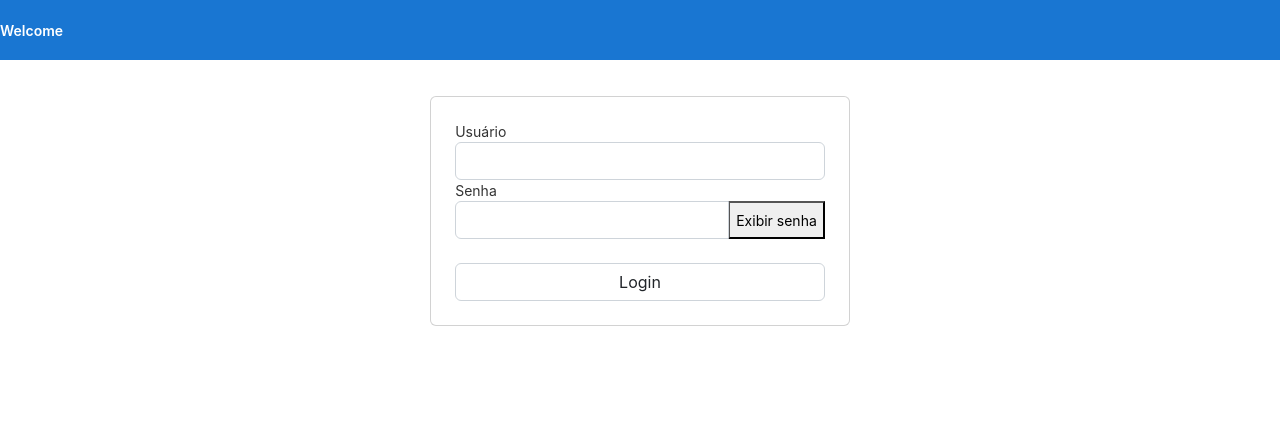
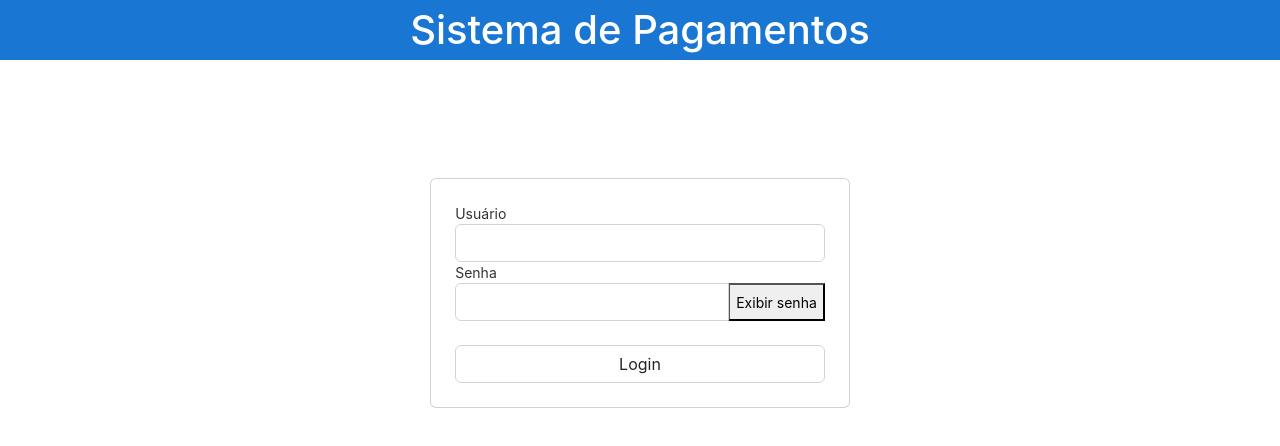
Before and after one commit to fernandawinter/frontend-challenge-picpay, an Angular app: page /login in a window 1280 px wide. Shown: the top 446 px of the page. Built offline with nearby package versions, Linux system fonts and the light colour scheme.

Commit message:
refactor: deleting footer

```diff
--- a/src/app/app.component.html
+++ b/src/app/app.component.html
@@ -1,13 +1,7 @@
-<router-outlet></router-outlet>
 <!-- Toolbar -->
-<div class="toolbar" role="banner">
-  <span>Welcome </span>
-  <div class="spacer"></div>
+<div class="toolbar justify-content-center" role="banner">
+  <h1>Sistema de Pagamentos</h1>
 </div>
-
-<div class="content" role="main">
-  <!-- Footer -->
-  <footer>
-  </footer>
-
+<div class="content">
+  <router-outlet></router-outlet>
 </div>
```
